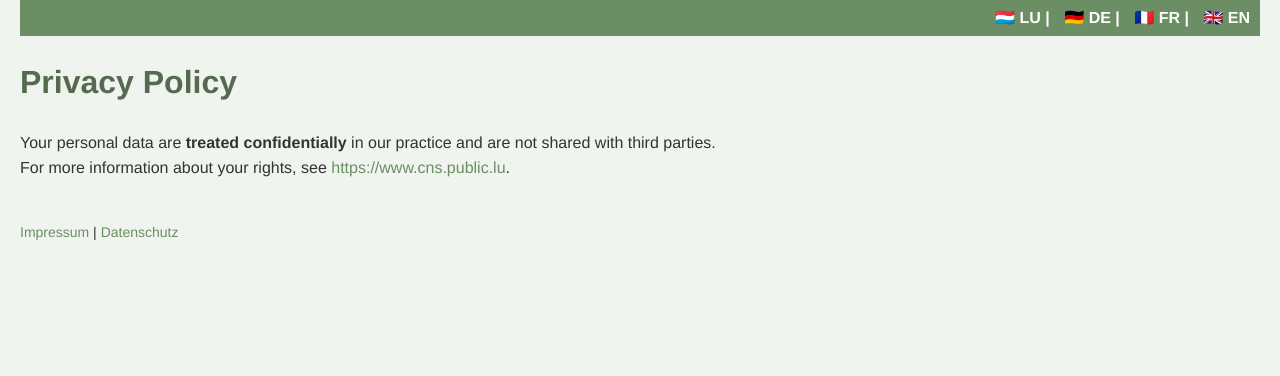
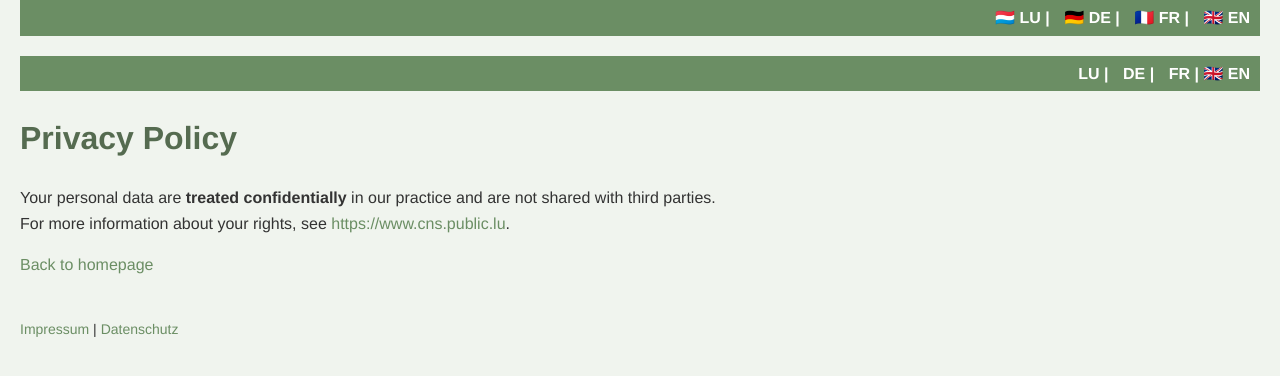
Before and after one commit to bjoernbrightside/praxis-schwebsange, a Jekyll site: the page built from en/datenschutz.md, in a window 1280 px wide. Shown: the top 376 px of the page. Built offline with Jekyll 4.4.1, drawn with Linux system fonts in a browser that asks for light colours.

Commit message:
Update datenschutz.md

```diff
--- a/en/datenschutz.md
+++ b/en/datenschutz.md
@@ -1,10 +1,17 @@
 ---
 layout: default
+title: Privacy Policy
 lang: en
-title: Data Protection
 ---
+
+<div class="language-bar">
+<a href="/lu/datenschutz/">LU</a> | <a href="/de/datenschutz/">DE</a> | <a href="/fr/datenschutz/">FR</a> | 🇬🇧 <b>EN</b>
+</div>
 
 # Privacy Policy
 
 Your personal data are **treated confidentially** in our practice and are not shared with third parties.
 For more information about your rights, see [https://www.cns.public.lu](https://www.cns.public.lu).
+
+
+[Back to homepage](/en/)
```
